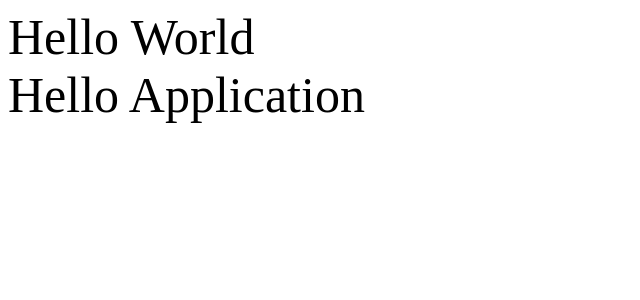
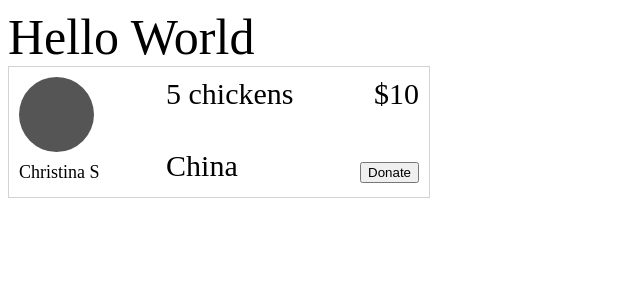
Before and after one commit to pollopollo-org/front-end, a React app: page / in a window 1280 px wide. Shown: the top 300 px of the page, without its empty margins (0-640 px from the left). Built offline with nearby package versions, Linux system fonts and the light colour scheme.

Commit message:
initial markup and css

```diff
--- a/src/ts/components/elements/Application/Application.tsx
+++ b/src/ts/components/elements/Application/Application.tsx
@@ -5,12 +5,72 @@ export class Application extends React.PureComponent {
 
 		return (
 			<div>
-				Hello Application
+
+                <div className="application-border">
+                    <div className="application">
+                        <div className="section-thumbnail">
+                            <div className="thumbnail" />
+                            <div className="name">Christina S</div>
+                        </div>
+
+                        <div className="section">
+                            <div className="product">5 chickens</div>
+                            <div className="country">China</div>
+                        </div>
+
+                        <div className="section">
+                            <div className="price">$10</div>
+                            <button className="donateButton">Donate</button>
+                        </div>
+
+                    </div>
+                </div>
+
 
 				<style jsx>{`
-					div {
-						font-size: 50px;
+                    .application-border {
+                        height: 120px;
+                        width: 400px;
+                        padding: 10px 10px 0px 10px;
+                        border: 1px solid lightgrey;
+                    }
+
+                    .application-border:hover {
+                        background-color: lightgrey
+                    }
+
+					.application {
+                        display: flex;
+                        flex-direction: row;
+                        justify-content: space-between;
+                        font-size: 30px;
 					}
+
+                    .section-thumbnail {
+                        display: flex;
+                        flex-direction: column;
+                        justify-content: space-between;
+                        font-size: 18px;
+                    }
+
+                    .section {
+                        display: flex;
+                        flex-direction: column;
+                        justify-content: space-between;
+                    }
+
+                    .thumbnail {
+                        margin-bottom: 10px;
+                        height: 75px;
+                        width: 75px;
+                        background-color: #555;
+                        border-radius: 50%;
+                    }
+
+                    .price {
+                        text-align: right;
+                    }
+
 				`}</style>
 			</div>
 		);
```
